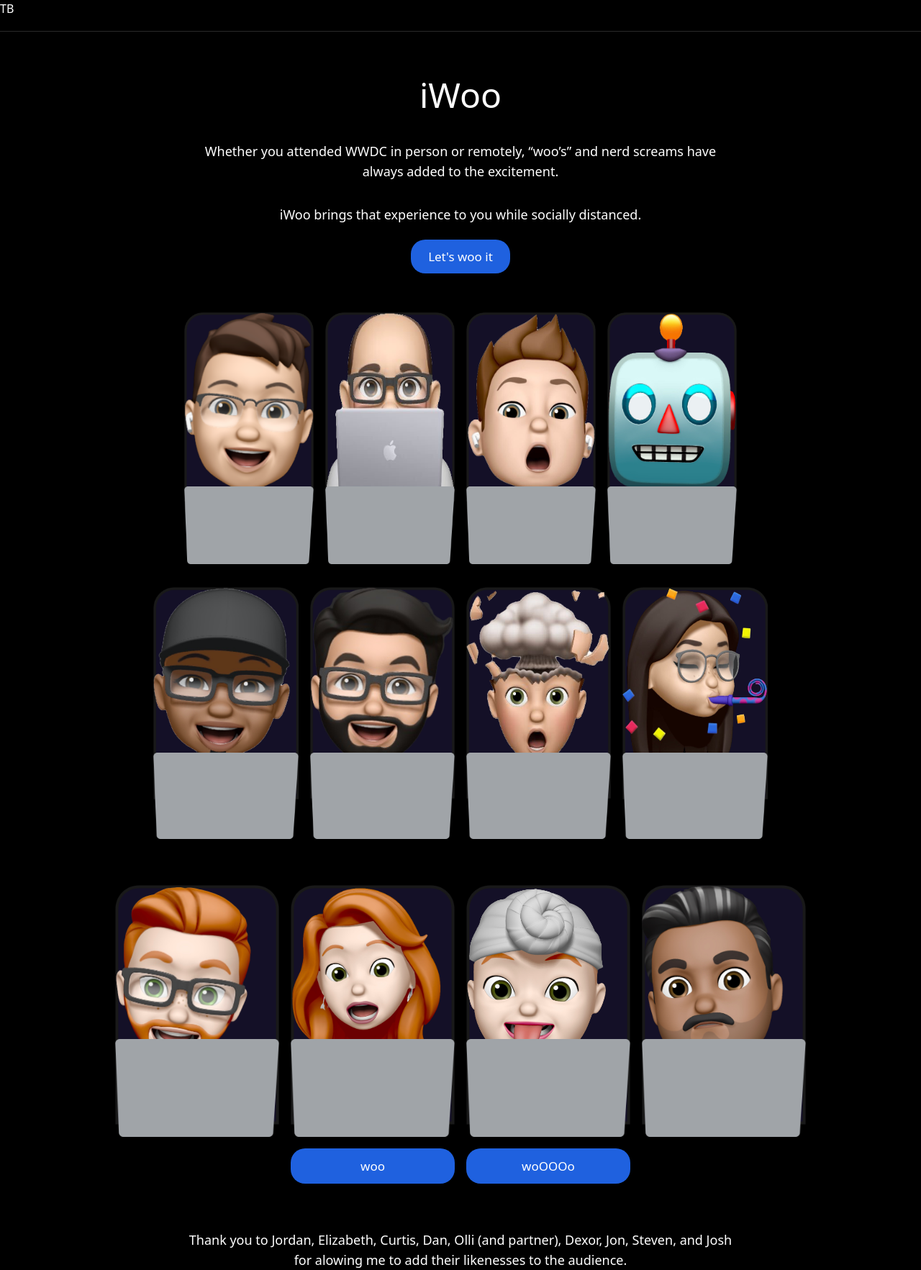
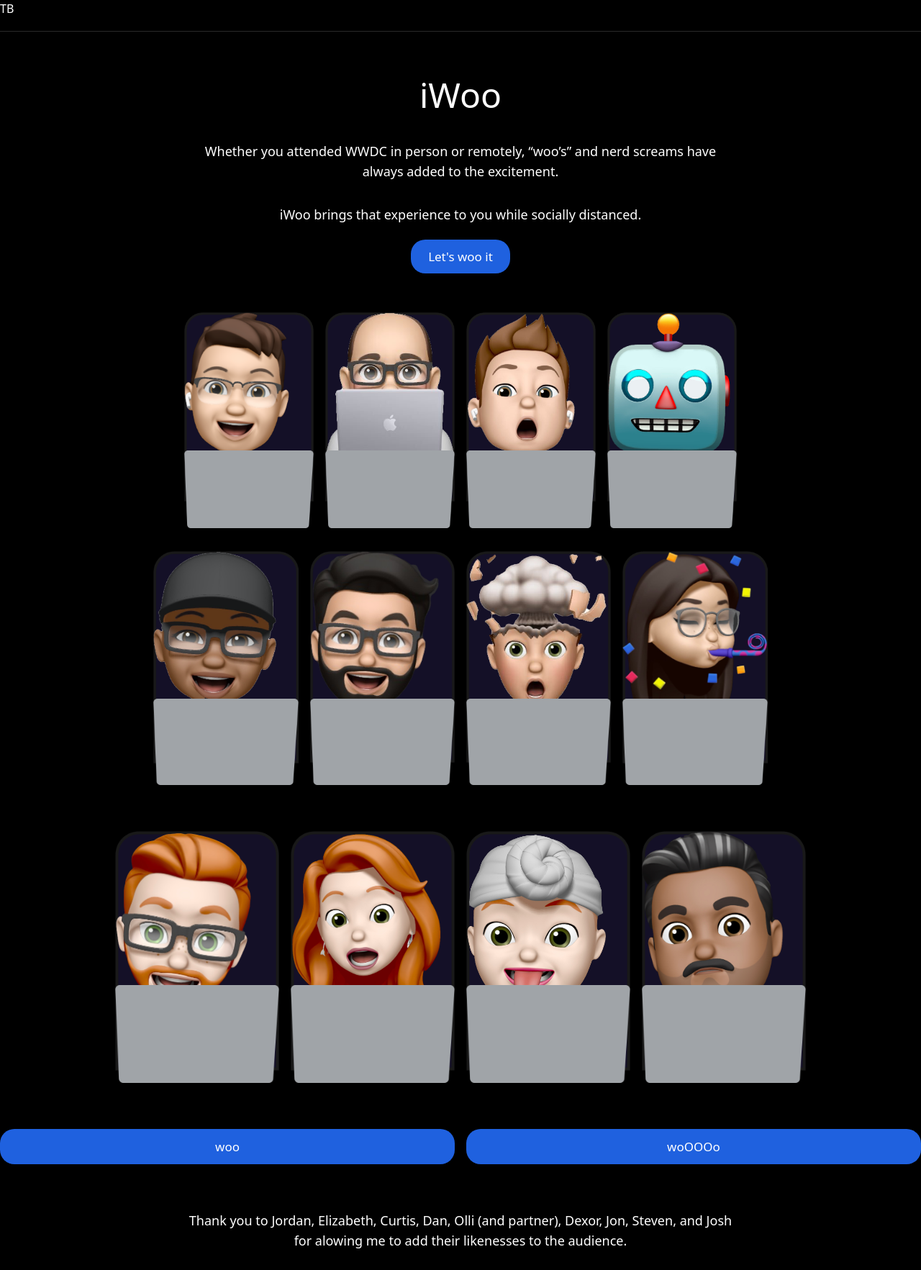
Before and after one commit to tyburg/tyburg.github.io, a Jekyll site: the page built from projects/iwoo/index.html, in a window 1280 px wide. Shown: the whole page at 72% size. Built offline with Jekyll 4.4.1, drawn with Linux system fonts in a browser that asks for light colours; after the commit the page ends 1738 px from its top, so only the background shows below that.

Commit message:
some height adjustments

```diff
--- a/css/iwoo.scss
+++ b/css/iwoo.scss
@@ -32,9 +32,39 @@
     width: auto;
 }
 
+.middle-row {
+    .wooer {
+        height: 225px;
+    }
+
+    .seat {
+        height: 325px;
+    }
+}
+
+.back-row {
+    .wooer {
+        height: 200px;
+    }
+
+    .seat {
+        height: 300px;
+    }
+}
+
 .laptop {
     z-index: 2;
     position: absolute;
     bottom: 0;
     right: 0;
 }
+
+@media (max-width: 640px) {
+    .button {
+        background: #1F61DF;
+        border-radius: 20px;
+        padding: 12px 36px;
+        font-size: 17px;
+    }
+
+}
--- a/projects/iwoo/index.html
+++ b/projects/iwoo/index.html
@@ -18,7 +18,7 @@
 </div>
 
 <div class="container mx-auto w-3/5 center my-4">
-    <div class="grid grid-cols-4 gap-4">
+    <div class="grid grid-cols-4 gap-4 back-row">
         <div class="seat">
             <img src="/projects/iwoo/img/mbp-sg.png" class="laptop">
             <img src="/projects/iwoo/img/jon.png" class="wooer">
@@ -39,7 +39,7 @@
 </div>
 
 <div class="container mx-auto w-2/3 center my-8">
-    <div class="grid grid-cols-4 gap-4">
+    <div class="grid grid-cols-4 gap-4 middle-row">
         <div class="seat">
             <img src="/projects/iwoo/img/mbp-sg.png" class="laptop">
             <img src="/projects/iwoo/img/curtis.png" class="wooer">
@@ -77,10 +77,17 @@
             <img src="/projects/iwoo/img/mbp-sg.png" class="laptop">
             <img src="/projects/iwoo/img/4.png" class="wooer">
         </div>
-        <a href="" id="woo-small" class="button text-center col-start-2">woo</a>
+    </div>
+</div>
+
+<div class="container mx-auto w3/4 my-16">
+    <div class="grid grid-cols-2  gap-4">
+        <!-- md:grid-cols-4 lg:grid-cols-4 xl:grid-cols-4  -->
+        <a href="" id="woo-small" class="button text-center">woo</a>
+        <!--  col-start-1 md:col-start-2 lg:col-start-2 xl:col-start-2 -->
         <a href="" id="woo-medium" class="button text-center">woOOOo</a>
         <!--<a href="" id="woo-large" class="ghost-button">WOOOOO</a>
-        <a href="" id="woo-zomg" class="ghost-button">WOoOOOooooo!!11!</a>-->
+                <a href="" id="woo-zomg" class="ghost-button">WOoOOOooooo!!11!</a>-->
     </div>
 </div>
 
```
